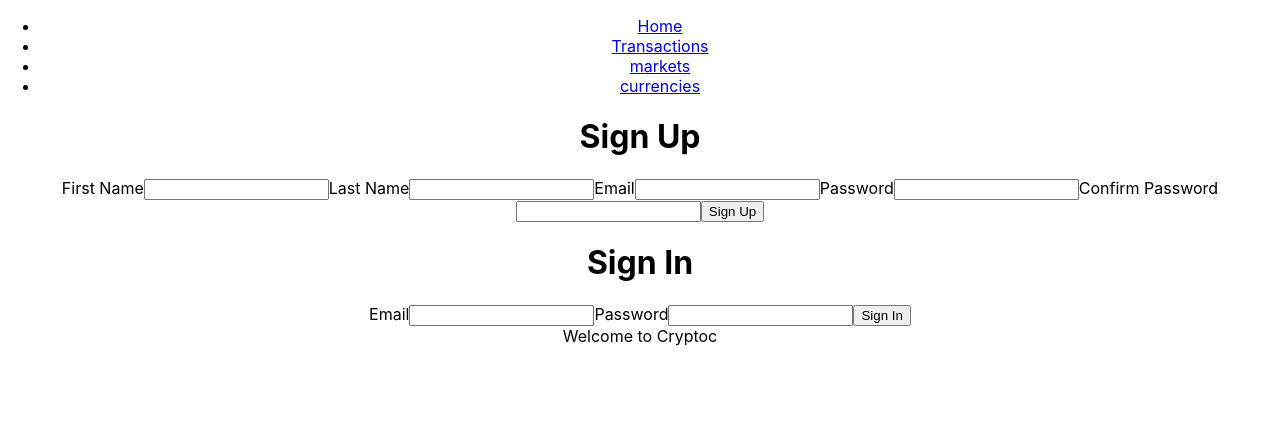
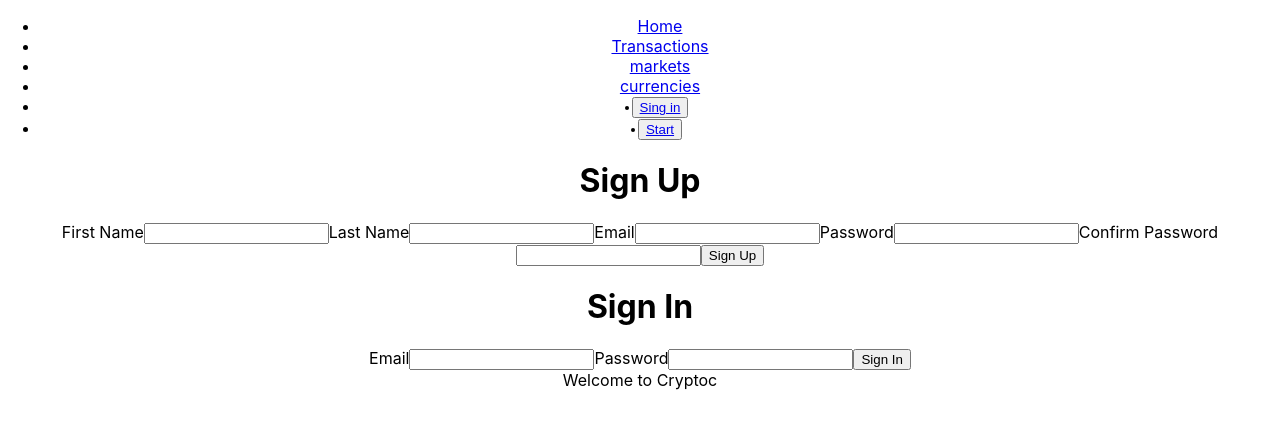
Before and after one commit to DelhinRharl/adsocrypto, a React (Create React App) app: page / in a window 1280 px wide. Shown: the top 428 px of the page. Built offline with nearby package versions, Linux system fonts and the light colour scheme.

Commit message:
Modify Navbar

```diff
--- a/src/components/Navbar.js
+++ b/src/components/Navbar.js
@@ -18,12 +18,21 @@ const Navbar = () => {
                         <li className="nav-item">
                             <a className="nav-link" href="#">currencies</a>
                         </li>
-                        {/* <li className="nav-item">
-                            <a className="nav-link" href="#">Features</a>
+
+                      <li>
+                         <button>
+                          <li className="nav-item">
+                            <a className="nav-link" href="#">Sing in</a>
+                            </li>
+                       </button>
                         </li>
-                        <li className="nav-item">
-                            <a className="nav-link" href="#">Pricing</a>
-                        </li> */}
+                       <li>
+                        <button>
+                          <li className="nav-item">
+                            <a className="nav-link" href="#">Start</a>
+                            </li>
+                       </button>
+                       </li>
                     </ul>
 
     </div>
```
